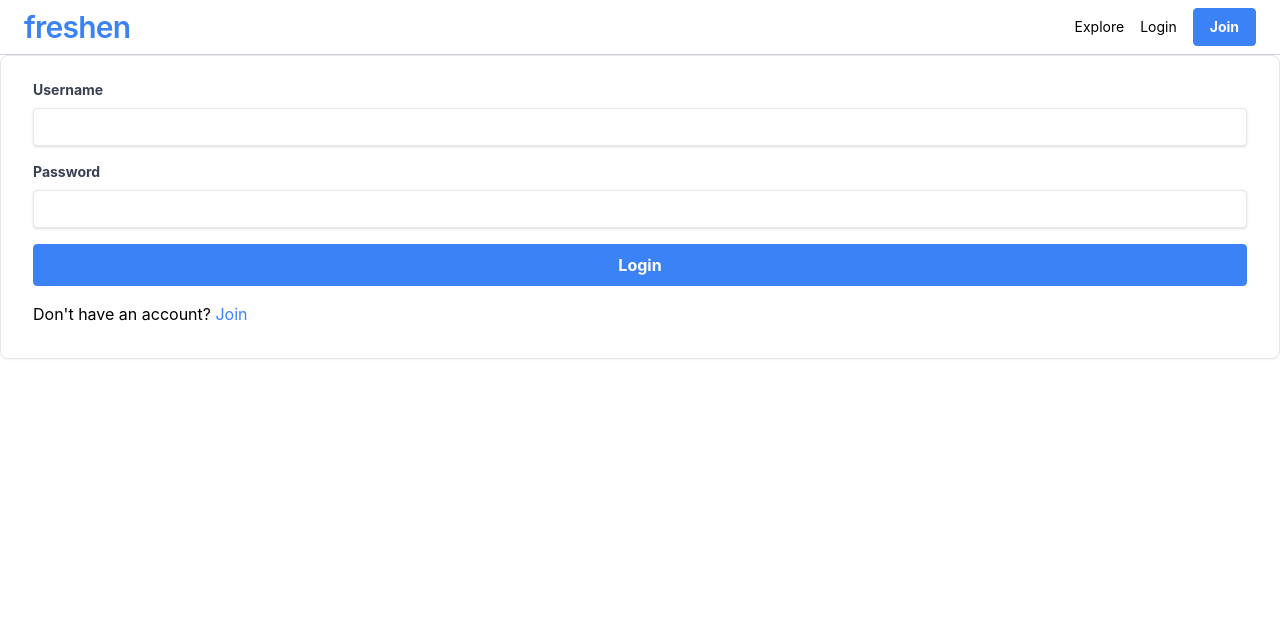
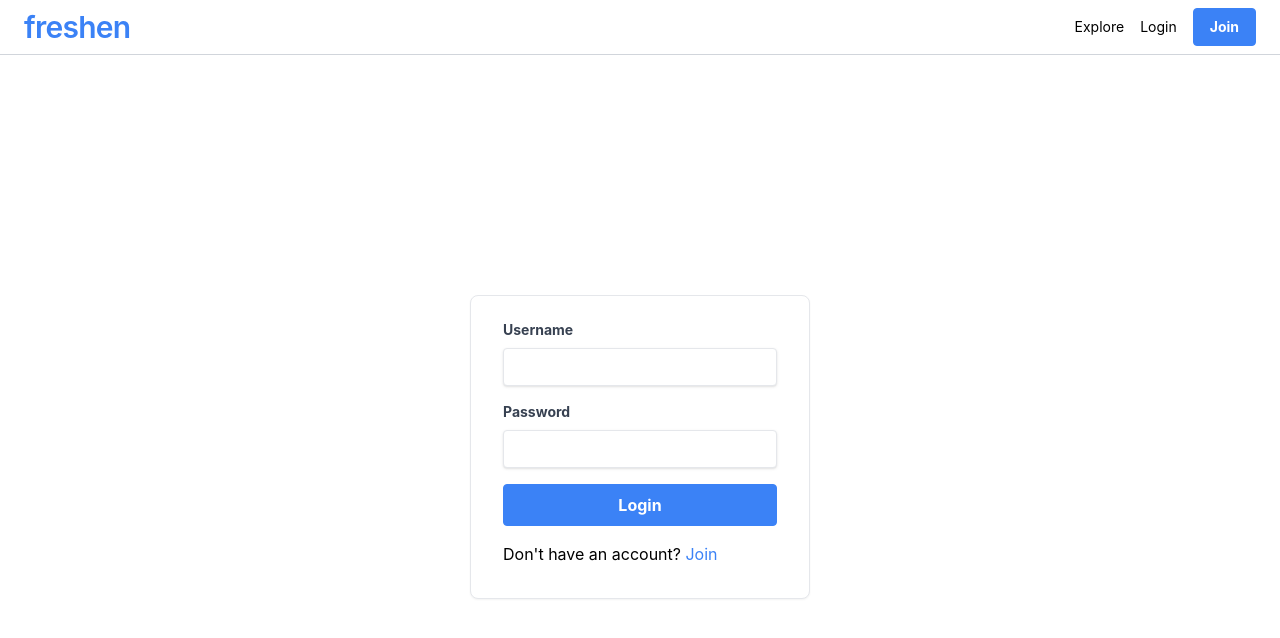
Before and after one commit to KlayClarke/freshenv3, a Next.js app: page /login in a window 1280 px wide. Shown: the top 638 px of the page. Built offline with nearby package versions, Linux system fonts and the light colour scheme.

Commit message:
declare min-h on main and max-w on container div that children components will populate (trying to not have to declare dimensions in content containers for each page)

```diff
--- a/components/layout.js
+++ b/components/layout.js
@@ -5,7 +5,9 @@ export default function Layout({ children }) {
   return (
     <>
       <Navbar />
-      <main>{children}</main>
+      <main className="min-h-screen flex flex-col items-center justify-center">
+        <div className="max-w-[1024px]">{children}</div>
+      </main>
       <Footer />
     </>
   );
```
